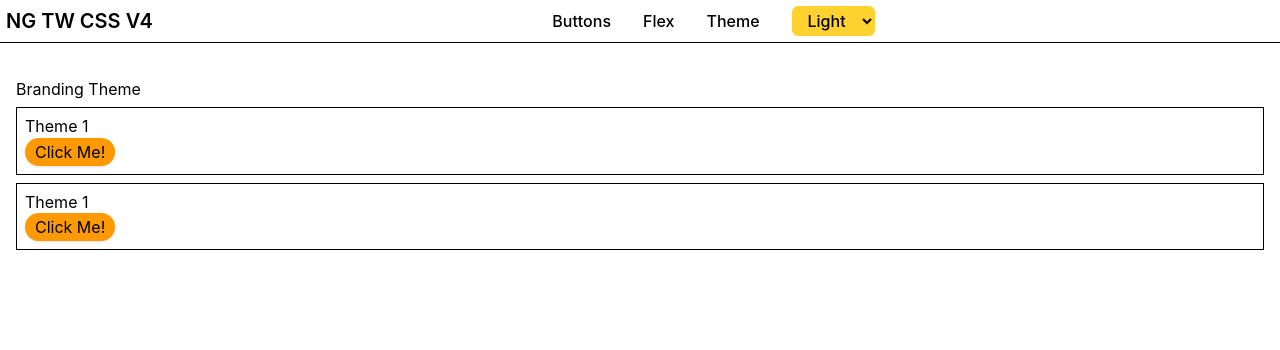
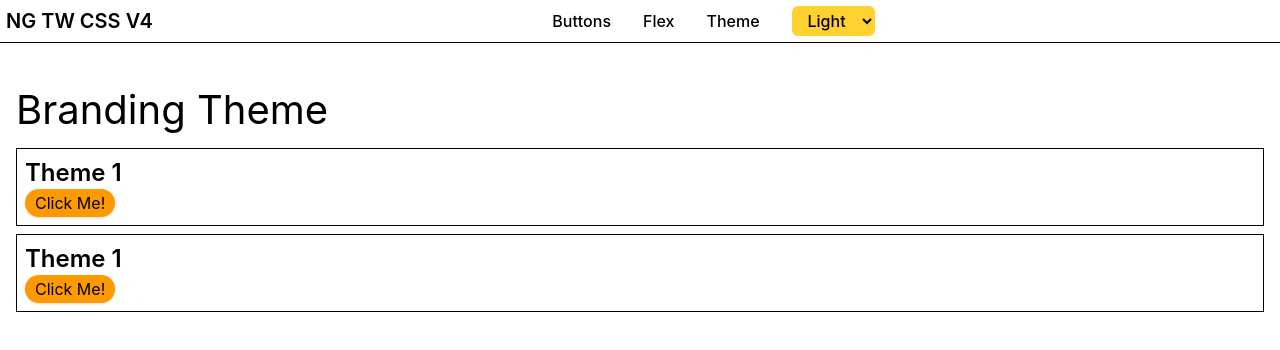
Before and after one commit to johnadrian63/angular-tailwindcssV4, an Angular app: page /theme/branding in a window 1280 px wide. Shown: the top 350 px of the page. Built offline with nearby package versions, Linux system fonts and the light colour scheme.

Commit message:
continue working on theming

```diff
--- a/src/app/features/button/button.html
+++ b/src/app/features/button/button.html
@@ -2,7 +2,7 @@
     <h1 class="mb-2">Button</h1>
     <div class="mb-2">
         <button
-            class="rounded-2xl bg-amber-500 shadow text-white px-2.5 py-0.5 hover:bg-amber-300 hover:cursor-pointer"
+            class="theme-dark:text-white rounded-2xl bg-amber-500 shadow text-dark-background px-2.5 py-0.5 hover:bg-amber-300 hover:cursor-pointer"
         >
             Click Me!
         </button>
--- a/src/app/features/theme/theme.html
+++ b/src/app/features/theme/theme.html
@@ -1,5 +1,5 @@
 <div class="p-4">
-    <h1 class="mb-2 theme-dark:text-white">Theme</h1>
+    <h3 class="mb-2 theme-dark:text-white">Theme</h3>
     <div class="mb-2">
         <button
             class="theme-dark:bg-amber-600 rounded-2xl bg-amber-500 shadow theme-dark:text-white px-2.5 py-0.5 hover:bg-amber-300 hover:cursor-pointer"
--- a/src/styles.css
+++ b/src/styles.css
@@ -9,7 +9,8 @@
 
 @layer base {
     h1 {
-        @apply text-3xl font-bold;
+        font-size:40px;
+        /* @apply text-3xl font-bold text-red-600; */
     }
 
     h2 {
--- a/src/theme.css
+++ b/src/theme.css
@@ -1,14 +1,11 @@
-@import "tailwindcss";
-
-
 .partner-a {
-    --partner-primary: @apply text-red-600;
-    --partner-secondary: @apply text-red-500;
-    --partner-background: @apply text-red-950
+    --partner-primary: var(text-red-600);
+    --partner-secondary: var(text-red-500);
+    --partner-background: var(text-red-950);
 }
 
 .partner-b {
-    --partner-primary: @apply text-blue-600;
-    --partner-secondary: @apply text-blue-500;
-    --partner-background: @apply text-blue-950;
+    --partner-primary: var(text-blue-600);
+    --partner-secondary: var(text-blue-500);
+    --partner-background: var(text-blue-950);
 }
```
